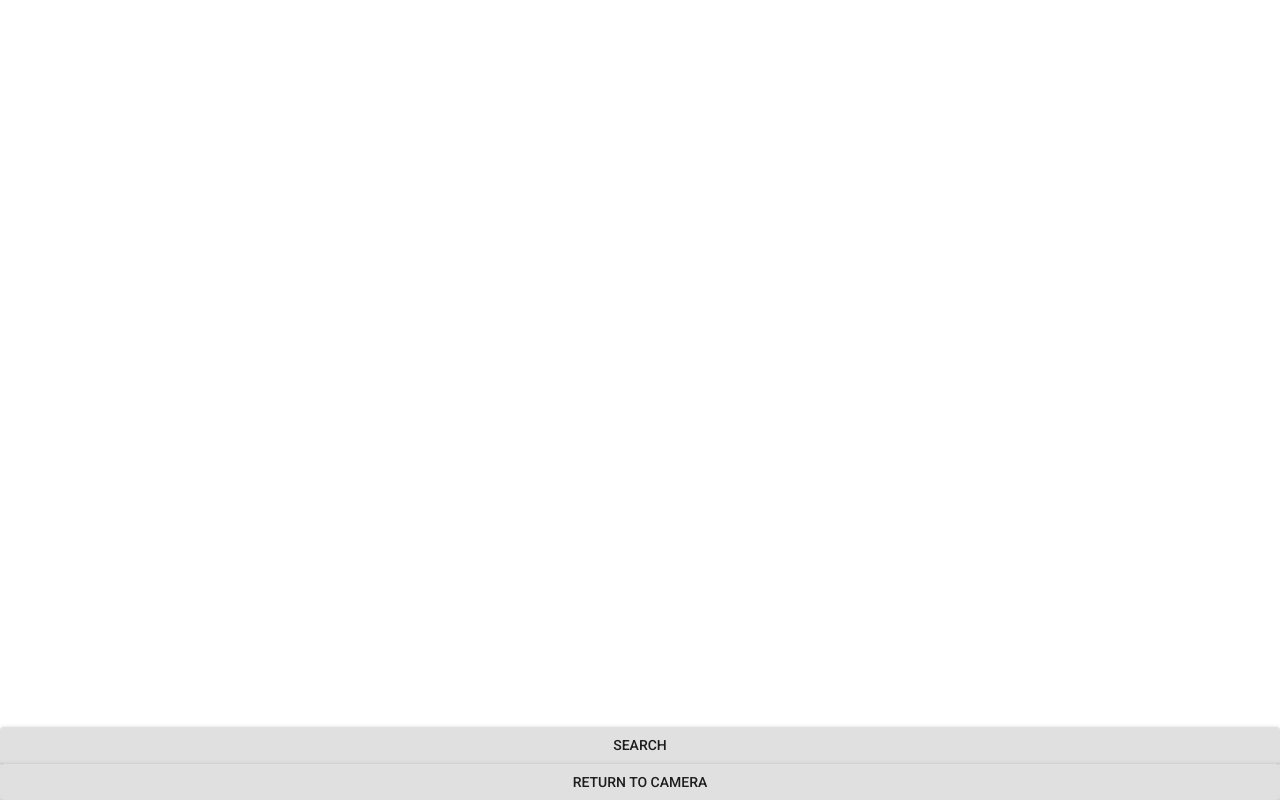
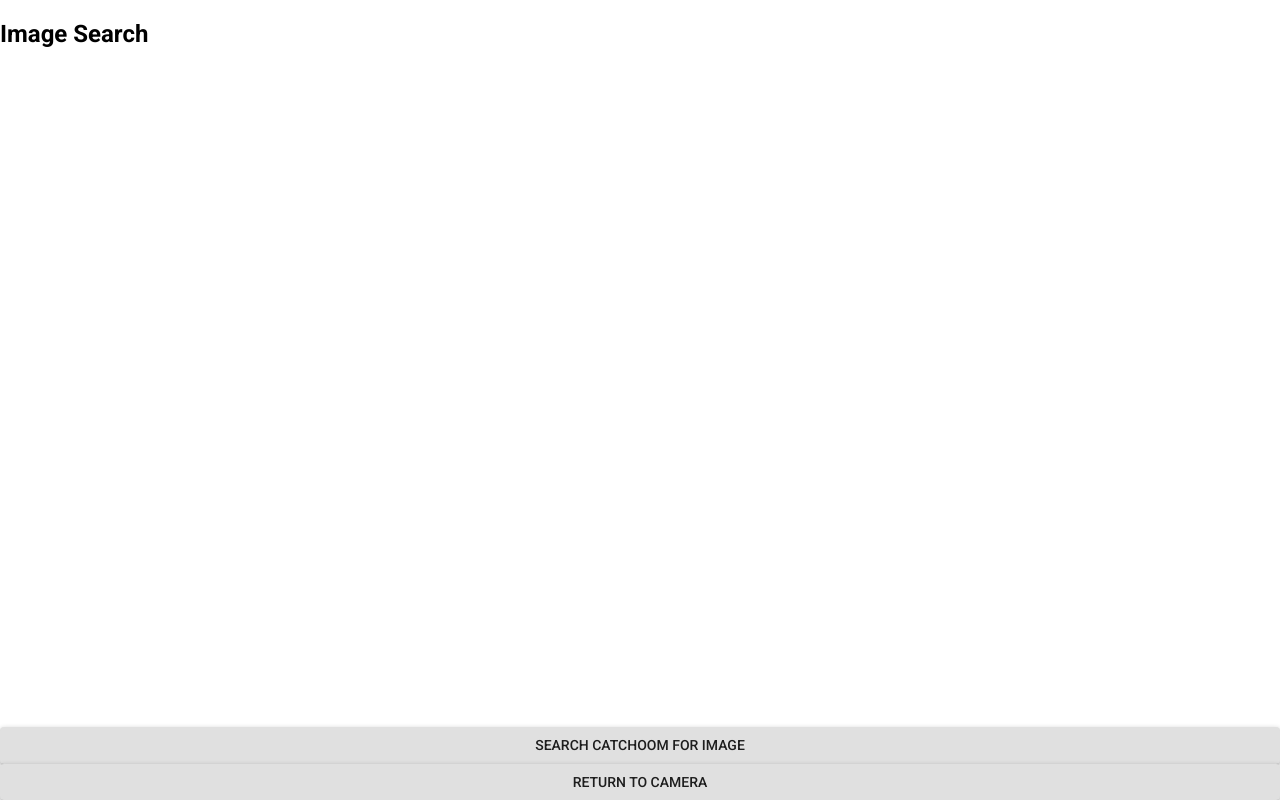
Before and after one commit to BarnesFoundation/Barnes-Craftar-Capture, a React (Create React App) app: page /search-image in a window 1280 px wide. Built offline with nearby package versions, Linux system fonts and the light colour scheme; no server answers.

Commit message:
modified text

```diff
--- a/src/components/cropContainer/cropperView/cropperView.tsx
+++ b/src/components/cropContainer/cropperView/cropperView.tsx
@@ -39,13 +39,21 @@ class CropperView extends React.Component<Props, object> {
         const { croppingIsLoading, croppingIsFinished, photoWasCropped, photoUri } = this.props
 
         const displayText = 'Cropping image'
-        console.log('cropping is loading ' , croppingIsLoading)
+        console.log('cropping is loading ', croppingIsLoading)
 
         return (
             <div className="crop-container">
+                <h2>Crop Image</h2>
+                <p>Adjust the crop to focus in on the artwork.</p>
+                <PhotoView photoUri={photoUri} photoRef={this.photoRef}></PhotoView>
+                {/* <p>Expand the crop to capture additional areas relevant to the item such as</p>
+                <ul>
+                    <li>Borders</li>
+                    <li>Frames</li>
+                    <li>Containers</li>
+                </ul> */}
+                <Button variant="contained" onClick={this.onEvent}>Crop</Button>
                 {(croppingIsLoading) ? <LoadingDialog dialogOpen={true} displayText={displayText} /> : null}
-                <PhotoView photoUri={photoUri} photoRef={this.photoRef}></PhotoView>
-                <Button variant="contained" onClick={this.onEvent}>Crop</Button>
             </div>
         )
     }
--- a/src/components/imageSearchContainer/imageSearchView/imageSearchView.tsx
+++ b/src/components/imageSearchContainer/imageSearchView/imageSearchView.tsx
@@ -69,12 +69,13 @@ class ImageSearchView extends React.Component<Props, object> {
             errorSection = (<p>An error occurred when searching with that image: {errorMessage}</p>)
         }
 
-        let searchButton = (<Button variant="contained" onClick={this.findImageMatch}>Search</Button>)
+        let searchButton = (<Button variant="contained" onClick={this.findImageMatch}>Search Catchoom for Image</Button>)
         let photoView = (<PhotoView photoUri={this.props.photoUri}></PhotoView>)
         let cameraBtn = (<Button variant="contained" component={({ innerRef, ...props }) => <Link {...props} to="/camera-capture" />}>Return to Camera</Button>)
 
         return (
             <div className="image-search-container">
+                <h2>Image Search</h2>
                 {photoView}
                 {(requestComplete) ? null : searchButton}
                 {(requestComplete && success) ? successSection : null}
```
